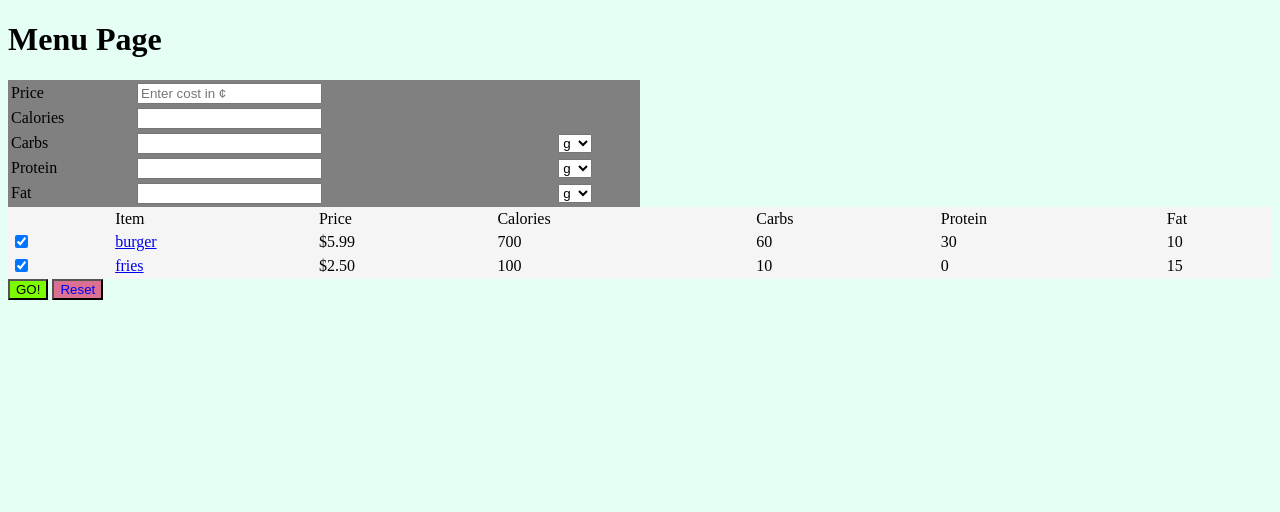
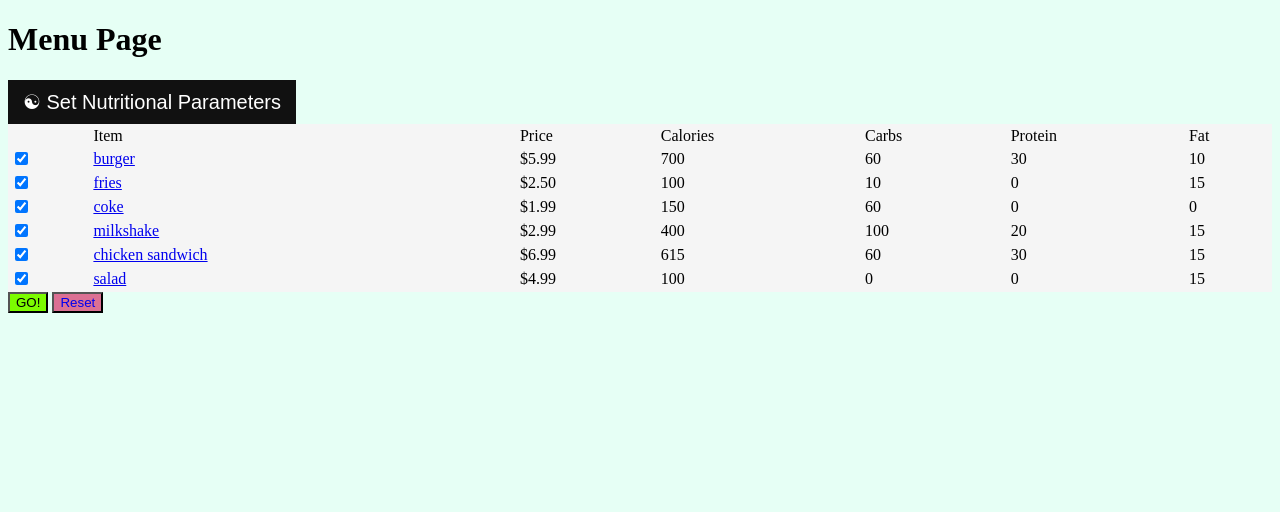
Before and after one commit to KennethVelarde/FullandFit, a Django app: page /menu in a window 1280 px wide. Shown: the top 512 px of the page. Run offline with Django 3.2, Linux system fonts and the light colour scheme.

Commit message:
Added sliding panel in the menu page

```diff
--- a/fullandfit/static/css/menu.css
+++ b/fullandfit/static/css/menu.css
@@ -19,3 +19,62 @@
 #reset_button a{
     text-decoration: none;
 }
+
+#nutrition_parameters {
+  height: 100%;
+  max-width: 33%;
+}
+
+/* CSS for sliding side panel */
+
+ /* The sidepanel menu */
+.sidepanel {
+  height: 250px; /* Specify a height */
+  width: 0; /* 0 width - change this with JavaScript */
+  position: fixed; /* Stay in place */
+  z-index: 1; /* Stay on top */
+  top: 0;
+  left: 0;
+  background-color: #111; /* Black*/
+  overflow-x: hidden; /* Disable horizontal scroll */
+  padding-top: 60px; /* Place content 60px from the top */
+  transition: 0.5s; /* 0.5 second transition effect to slide in the sidepanel */
+}
+
+/* The sidepanel links */
+.sidepanel a {
+  padding: 8px 8px 8px 32px;
+  text-decoration: none;
+  font-size: 25px;
+  color: #818181;
+  display: block;
+  transition: 0.3s;
+}
+
+/* When you mouse over the navigation links, change their color */
+.sidepanel a:hover {
+  color: #f1f1f1;
+}
+
+/* Position and style the close button (top right corner) */
+.sidepanel .close_btn {
+  position: absolute;
+  top: 0;
+  right: 25px;
+  font-size: 36px;
+  margin-left: 50px;
+}
+
+/* Style the button that is used to open the sidepanel */
+#open_btn {
+  font-size: 20px;
+  cursor: pointer;
+  background-color: #111;
+  color: white;
+  padding: 10px 15px;
+  border: none;
+}
+
+#open_btn:hover {
+  background-color: #444;
+}
--- /dev/null
+++ b/fullandfit/static/js/menu.js
@@ -0,0 +1,9 @@
+// set the width of the sidebar to 250px (show it)
+function open_nutrition(){
+    document.getElementById("nutrition_parameters").style.width = "75em";
+}
+
+// set the width of the sidebar to 0px (hide it)
+function close_nutrition(){
+    document.getElementById("nutrition_parameters").style.width = "0px";
+}
--- a/fullandfit/templates/menu.html
+++ b/fullandfit/templates/menu.html
@@ -6,10 +6,15 @@
     <h1>Menu Page</h1>
 
     <link rel="stylesheet" type="text/css" href="{% static "css/menu.css" %}">
+    <script src="{% static "js/menu.js" %}"></script>
+
+    <button id="open_btn" onclick="open_nutrition()">&#9775; Set Nutritional Parameters</button>
 
     <form method="post" >
         {% csrf_token %}
-        <div id="nutrition_parameters">
+        <div id="nutrition_parameters" class="sidepanel">
+            <a href="javascript:void(0)" class="close_btn" onclick="close_nutrition()">&times;</a>
+
             <table id="macronutrient_parameters_table">
                 <tr>
                     <td>Price</td>
@@ -51,6 +56,7 @@
                 </tr>
             </table>
         </div>
+
         <div id="item_selection">
             <table id="item_selection_table">
                 <tr>
--- a/fullandfit/views.py
+++ b/fullandfit/views.py
@@ -30,6 +30,10 @@ def menu_page(request):
     test_menu = dict()
     test_menu[0] = {"id": 0, "name": "burger", "price": 5.99, "calories": 700, "carbs": 60, "protein": 30, "fat": 10}
     test_menu[1] = {"id": 1, "name": "fries", "price": 2.50, "calories": 100, "carbs": 10, "protein": 0, "fat": 15}
+    test_menu[2] = {"id": 2, "name": "coke", "price": 1.99, "calories": 150, "carbs": 60, "protein": 0, "fat": 0}
+    test_menu[3] = {"id": 3, "name": "milkshake", "price": 2.99, "calories": 400, "carbs": 100, "protein": 20, "fat": 15}
+    test_menu[4] = {"id": 4, "name": "chicken sandwich", "price": 6.99, "calories": 615, "carbs": 60, "protein": 30, "fat": 15}
+    test_menu[5] = {"id": 5, "name": "salad", "price": 4.99, "calories": 100, "carbs": 0, "protein": 0, "fat": 15}
 
     items = []
 
```
Also changed, not shown: fullandfit/templates/order.html (+13 -5 lines), fullandfit/static/css/order.css (added), fullandfit/static/img/thumbnails/applebees.gif (added), fullandfit/static/img/thumbnails/burgerking_large_img.png (added), fullandfit/static/img/thumbnails/carlsjr.gif (added), fullandfit/static/img/thumbnails/jackinthebox.png (added), fullandfit/static/img/thumbnails/redbrick.jpg (added), fullandfit/static/img/thumbnails/wendys.jpeg (added).
